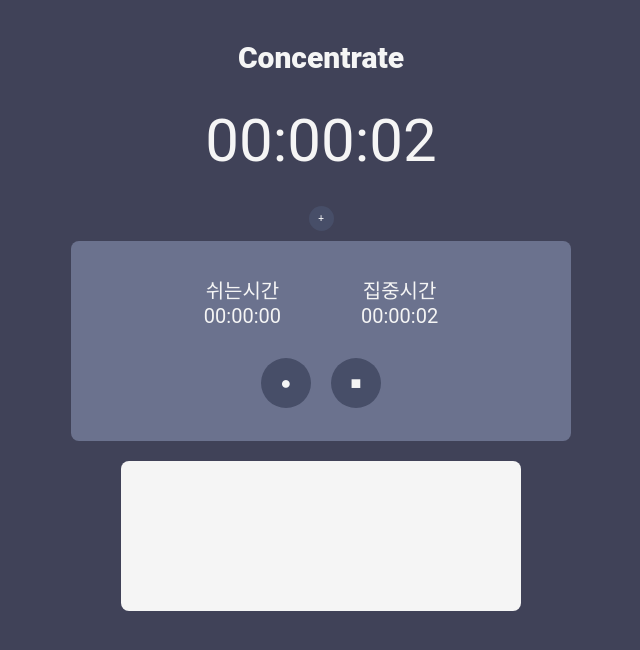
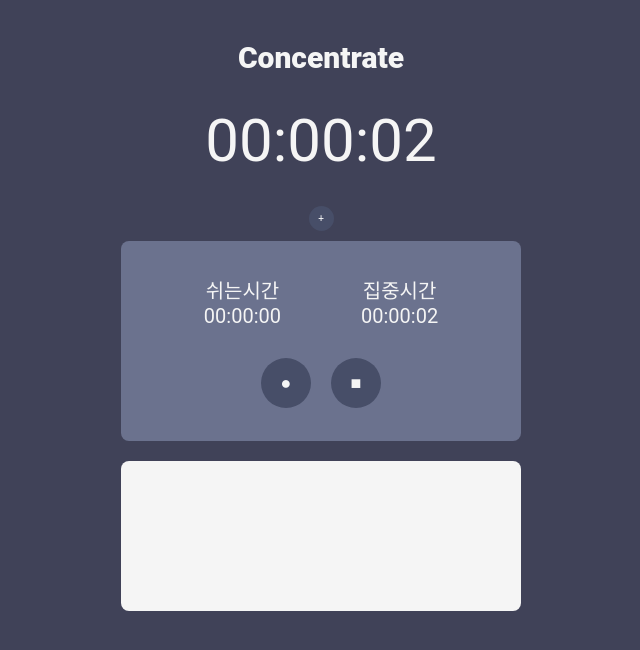
Before and after one commit to kknyapple/Concentrate, a React (Create React App) app: page / in a window 1280 px wide. Both pictures are taken after a click on the button "시작". Shown: the top 650 px of the page, without its empty margins (319-959 px from the left). Built offline with nearby package versions, Linux system fonts and the light colour scheme.

Commit message:
feat: 일시정지 버튼 클릭 시 정지 버튼 비활성화

```diff
--- a/src/Components/Main/StopWatchDetail/StopWatchButton/StopWatchStopComponent.js
+++ b/src/Components/Main/StopWatchDetail/StopWatchButton/StopWatchStopComponent.js
@@ -85,7 +85,9 @@ const StopWatchStopComponent = () => {
     setCurrentStartRTime(null);
   };
 
-  return <Stop onClick={stopOnClickHandler}>■</Stop>;
+  return (
+    <>{pass ? <Stop onClick={stopOnClickHandler}>■</Stop> : <Stop>■</Stop>}</>
+  );
 };
 
 export default StopWatchStopComponent;
--- a/src/Components/Main/StopWatchDetail/StopWatchDetailComponent.js
+++ b/src/Components/Main/StopWatchDetail/StopWatchDetailComponent.js
@@ -15,7 +15,7 @@ const StopWatchDetailBox = styled.div`
   height: 200px;
   margin-top: 10px;
   margin-bottom: 20px;
-  width: 500px;
+  width: 400px;
 `;
 
 const StopWatchTime = styled.div`
```
